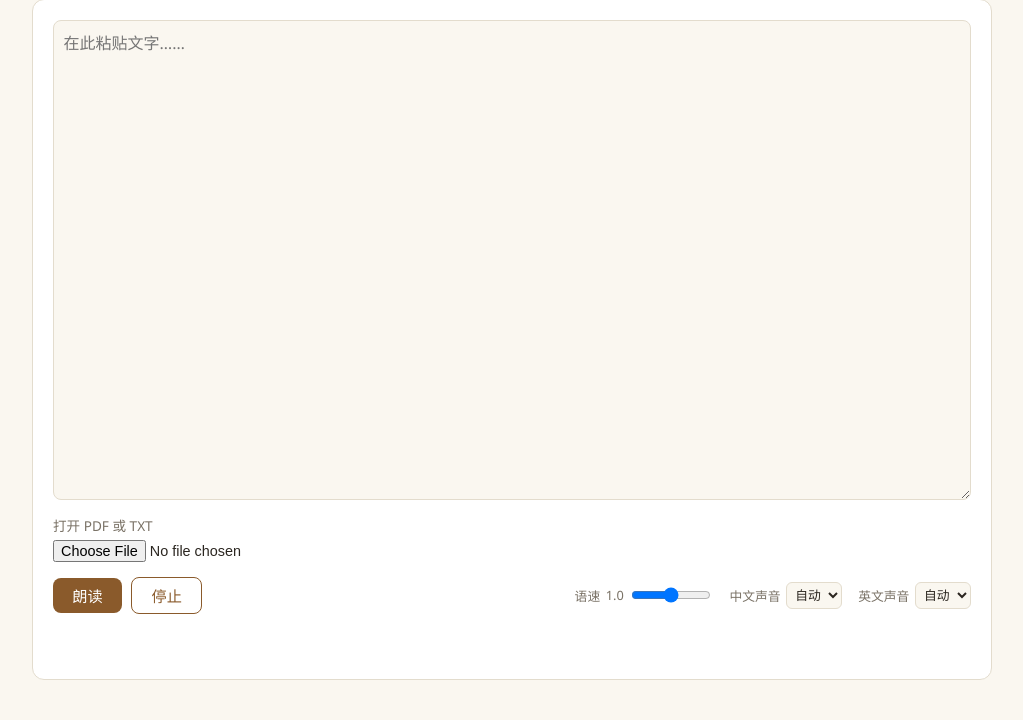
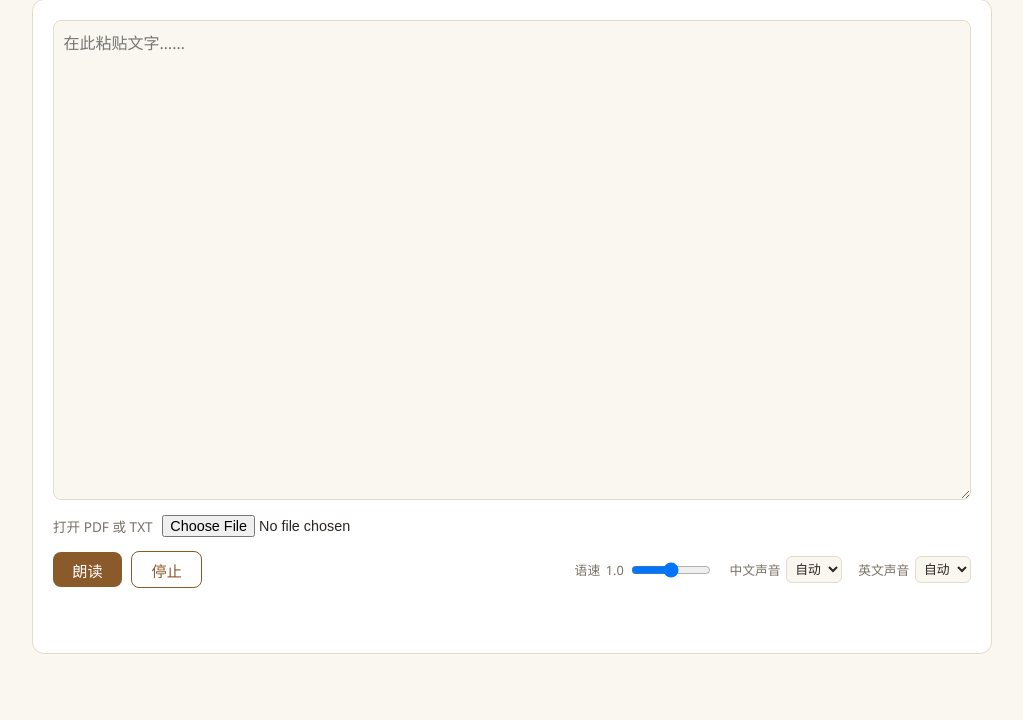
Before and after one commit to abc01013579/zhouyi-divination, a Flask app: page /read in a window 1280 px wide. Shown: the part 212-932 px from the top of the page, without its empty margins (128-1151 px from the left). After the commit the page ends 866 px from the top, so only its background shows below. Run offline with Flask 3, Linux system fonts and the light colour scheme.

Commit message:
Put the read-aloud file label and picker on one line
Co-Authored-By: Claude Opus 5.5 <noreply@anthropic.com>

```diff
--- a/static/style.css
+++ b/static/style.css
@@ -319,8 +319,9 @@ h1 {
 
 .read-file {
   display: flex;
-  flex-direction: column;
-  gap: 0.35rem;
+  flex-wrap: wrap;
+  align-items: center;
+  gap: 0.6rem;
   font-size: 0.85rem;
   color: var(--muted);
 }
```
